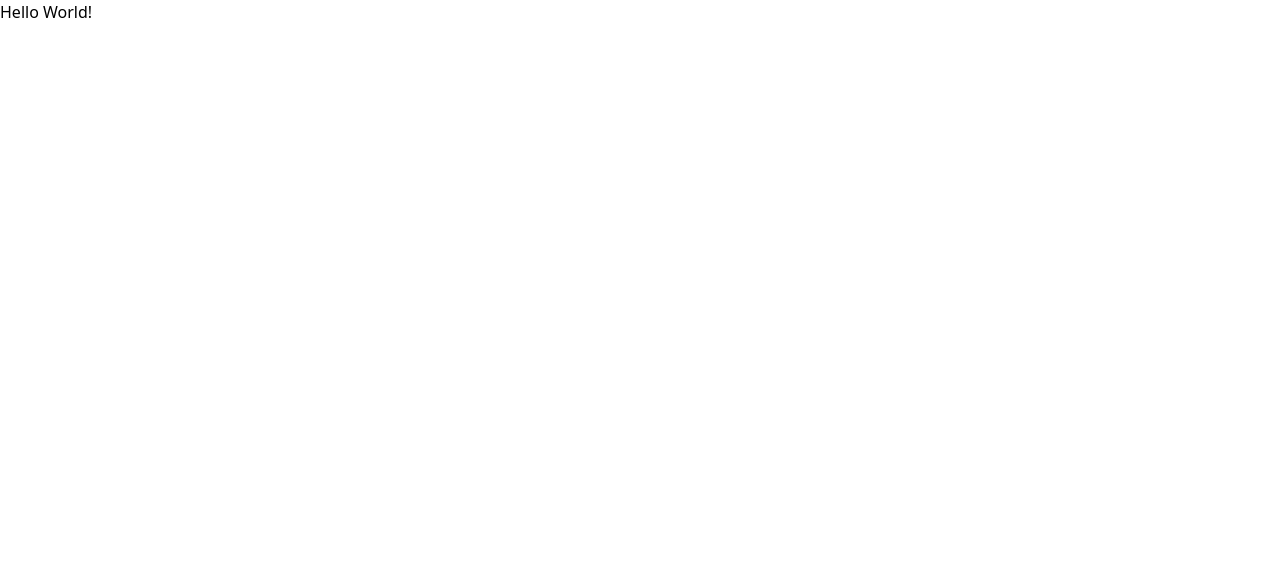
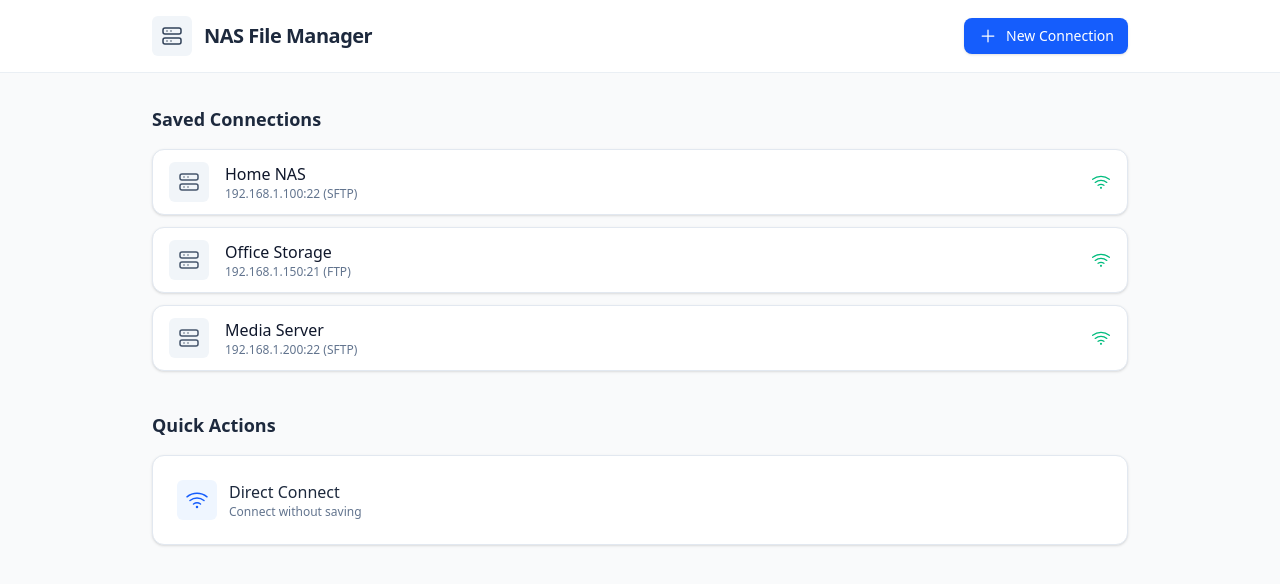
Before and after one commit to coolestcoder655/NAS-Storage-App, a React (Vite) app: page / in a window 1280 px wide. Shown: the top 584 px of the page. Built offline with nearby package versions, Linux system fonts and the light colour scheme.

Commit message:
Implement code changes to enhance functionality and improve performance

```diff
--- a/src/App.tsx
+++ b/src/App.tsx
@@ -1,7 +1,139 @@
-const App = () => {
+import React from "react";
+
+// Simple inline SVG icons so we don't add any deps
+const ServerIcon = ({ className = "w-6 h-6" }: { className?: string }) => (
+  <svg
+    className={className}
+    viewBox="0 0 24 24"
+    fill="none"
+    stroke="currentColor"
+    strokeWidth="1.5"
+    strokeLinecap="round"
+    strokeLinejoin="round"
+    aria-hidden
+  >
+    <rect x="3" y="4" width="18" height="6" rx="2" />
+    <rect x="3" y="14" width="18" height="6" rx="2" />
+    <path d="M7 7h.01M11 7h.01M7 17h.01M11 17h.01" />
+  </svg>
+);
+
+const PlusIcon = ({ className = "w-5 h-5" }: { className?: string }) => (
+  <svg
+    className={className}
+    viewBox="0 0 24 24"
+    fill="none"
+    stroke="currentColor"
+    strokeWidth="1.5"
+    strokeLinecap="round"
+    strokeLinejoin="round"
+    aria-hidden
+  >
+    <path d="M12 5v14M5 12h14" />
+  </svg>
+);
+
+const WifiIcon = ({ className = "w-5 h-5", colorClass = "text-emerald-500" }: { className?: string; colorClass?: string }) => (
+  <svg
+    className={`${className} ${colorClass}`}
+    viewBox="0 0 24 24"
+    fill="none"
+    stroke="currentColor"
+    strokeWidth="1.5"
+    strokeLinecap="round"
+    strokeLinejoin="round"
+    aria-hidden
+  >
+    <path d="M2 8.82a16 16 0 0 1 20 0" />
+    <path d="M5 12.5a11 11 0 0 1 14 0" />
+    <path d="M8.5 16a6 6 0 0 1 7 0" />
+    <circle cx="12" cy="19" r="1.25" fill="currentColor" stroke="none" />
+  </svg>
+);
+
+type SavedConn = {
+  name: string;
+  detail: string;
+  protocol: string;
+};
+
+const savedConnections: SavedConn[] = [
+  { name: "Home NAS", detail: "192.168.1.100:22", protocol: "SFTP" },
+  { name: "Office Storage", detail: "192.168.1.150:21", protocol: "FTP" },
+  { name: "Media Server", detail: "192.168.1.200:22", protocol: "SFTP" },
+];
+
+const App: React.FC = () => {
   return (
-    <h1>Hello World!</h1>
-  )
+    <div className="min-h-screen bg-gray-50 text-slate-800">
+      {/* Top bar */}
+      <header className="sticky top-0 z-10 border-b border-slate-200/70 bg-white/90 backdrop-blur">
+        <div className="mx-auto flex max-w-5xl items-center justify-between px-6 py-4">
+          <div className="flex items-center gap-3">
+            <span className="inline-flex items-center justify-center rounded-md bg-slate-100 p-2 text-slate-700">
+              <ServerIcon className="h-6 w-6" />
+            </span>
+            <h1 className="text-xl font-semibold tracking-tight">NAS File Manager</h1>
+          </div>
+          <button
+            type="button"
+            className="inline-flex items-center gap-2 rounded-lg bg-blue-600 px-3.5 py-2 text-sm font-medium text-white shadow-sm hover:bg-blue-700 focus:outline-none focus-visible:ring-2 focus-visible:ring-blue-500"
+          >
+            <PlusIcon />
+            New Connection
+          </button>
+        </div>
+      </header>
+
+      {/* Content */}
+      <main className="mx-auto max-w-5xl px-6 py-8">
+        {/* Saved Connections */}
+        <section className="mb-10">
+          <h2 className="mb-4 text-lg font-semibold">Saved Connections</h2>
+          <div className="space-y-3">
+            {savedConnections.map((c) => (
+              <div
+                key={c.name}
+                className="group flex items-center justify-between rounded-xl border border-slate-200 bg-white px-4 py-3 shadow-sm transition hover:shadow-md"
+              >
+                <div className="flex items-center gap-4">
+                  <div className="rounded-md bg-slate-100 p-2 text-slate-600">
+                    <ServerIcon className="h-6 w-6" />
+                  </div>
+                  <div>
+                    <div className="font-medium text-slate-900">{c.name}</div>
+                    <div className="text-xs text-slate-500">
+                      {c.detail} ({c.protocol})
+                    </div>
+                  </div>
+                </div>
+                <WifiIcon />
+              </div>
+            ))}
+          </div>
+        </section>
+
+        {/* Quick Actions */}
+        <section>
+          <h2 className="mb-4 text-lg font-semibold">Quick Actions</h2>
+          <div className="rounded-xl border border-slate-200 bg-white p-4 shadow-sm">
+            <button
+              type="button"
+              className="flex w-full items-center gap-3 rounded-lg p-2 text-left transition hover:bg-slate-50"
+            >
+              <span className="rounded-md bg-blue-50 p-2 text-blue-600">
+                <WifiIcon className="h-6 w-6" colorClass="text-blue-600" />
+              </span>
+              <div>
+                <div className="font-medium">Direct Connect</div>
+                <div className="text-xs text-slate-500">Connect without saving</div>
+              </div>
+            </button>
+          </div>
+        </section>
+      </main>
+    </div>
+  );
 };
 
 export default App;
```
Also changed, not shown: 1 other file (tests, documents, lock files or other folders).
